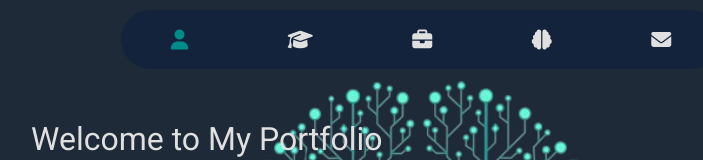
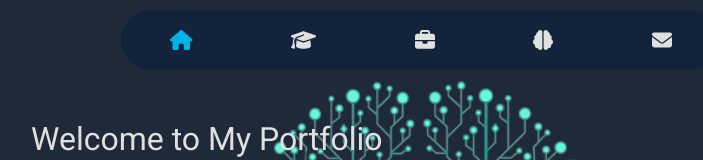
Before and after one commit to cgm-msdaungs/react-test, a React (Create React App) app: page / in a window 1280 px wide. Shown: the top 160 px of the page, without its empty margins (219-922 px from the left). Built offline with nearby package versions, Linux system fonts and the light colour scheme.

Commit message:
2024_08_30

```diff
--- a/package.json
+++ b/package.json
@@ -3,6 +3,11 @@
   "version": "0.1.0",
   "private": true,
   "dependencies": {
+    "@fortawesome/fontawesome-svg-core": "^6.6.0",
+    "@fortawesome/free-brands-svg-icons": "^6.6.0",
+    "@fortawesome/free-regular-svg-icons": "^6.6.0",
+    "@fortawesome/free-solid-svg-icons": "^6.6.0",
+    "@fortawesome/react-fontawesome": "^0.2.2",
     "@testing-library/jest-dom": "^5.17.0",
     "@testing-library/react": "^13.4.0",
     "@testing-library/user-event": "^13.5.0",
--- a/public/index.html
+++ b/public/index.html
@@ -11,7 +11,8 @@
     />
     <link rel="apple-touch-icon" href="%PUBLIC_URL%/images/icon.png" />
     <link rel="manifest" href="%PUBLIC_URL%/manifest.json" />
-    <link rel="stylesheet" href="https://cdnjs.cloudflare.com/ajax/libs/font-awesome/6.6.0/css/all.min.css"/>
+    <!-- CSS -->
+    <!-- <link rel="stylesheet" href="%PUBLIC_URL%/libs/fontawsome.min.css" /> -->
     <title>Van Lal Ruat</title>
   </head>
   <body>
--- a/src/App.css
+++ b/src/App.css
@@ -27,12 +27,12 @@
 
 /* Default Light Mode Colors */
 :root {
-  --background-color: rgb(30, 42, 56);
+  --background-color: #1e2a38;
   --text-color: #E0E0E0;
   --text-light-color: #bdc3c7;
-  --border-color: #00B3E6;
+  --border-color: #008B8B;
   --button-hover-color: #66D9FF;
-  --button-active-color: #008B8B;
+  --button-active-color: #00B3E6;
   --navbar-color: #14233C;
 }
 
@@ -84,6 +84,21 @@ nav ul li:hover {
   transition: all .3s;
 }
 
+.icon path{
+  transition: box-shadow 0.3s ease-in-out;
+  -webkit-transition: box-shadow 0.3s ease-in-out;
+  -moz-transition: box-shadow 0.3s ease-in-out;
+  -ms-transition: box-shadow 0.3s ease-in-out;
+  -o-transition: box-shadow 0.3s ease-in-out;
+}
+
+.icon:hover {
+  color: var(--button-hover-color);
+  transition: all .3s;
+  box-shadow: 0 0 15px rgba(255, 255, 255, 0.8); /* Adjust the color and intensity as needed */
+  color: #ffffff; /* Optional: Change the icon color on hover */
+}
+
 nav ul li.active {
   color: var(--button-active-color);
   transition: all .3s;
--- a/src/App.js
+++ b/src/App.js
@@ -1,4 +1,3 @@
-// src/App.js
 import React, { useState, useEffect } from 'react';
 import './App.css';
 import Home from './components/Home';
@@ -7,6 +6,9 @@ import Projects from './components/Projects';
 import Skills from './components/Skills';
 import Contact from './components/Contact';
 import Footer from './components/Footer';
+import { FontAwesomeIcon } from '@fortawesome/react-fontawesome';
+import { faHome, faGraduationCap, faBrain, faBriefcase, faEnvelope } from '@fortawesome/free-solid-svg-icons';
+
 
 function App() {
     const [activeSection, setActiveSection] = useState('home');
@@ -69,31 +71,31 @@ function App() {
                             className={activeSection === 'home' ? 'active' : ''}
                             onClick={() => scrollToSection('home')}
                         >
-                            <i className="fa-solid fa-user fa-lg"></i>
+                            <FontAwesomeIcon icon={faHome} size="lg" className='icon'/>
                         </li>
                         <li
                             className={activeSection === 'about' ? 'active' : ''}
                             onClick={() => scrollToSection('about')}
                         >
-                            <i className="fa-solid fa-graduation-cap fa-lg"></i>
+                            <FontAwesomeIcon icon={faGraduationCap} size="lg" />
                         </li>
                         <li
                             className={activeSection === 'projects' ? 'active' : ''}
                             onClick={() => scrollToSection('projects')}
                         >
-                            <i className="fa-solid fa-briefcase fa-lg"></i>
+                            <FontAwesomeIcon icon={faBriefcase} size="lg" />
                         </li>
                         <li
                             className={activeSection === 'skills' ? 'active' : ''}
                             onClick={() => scrollToSection('skills')}
                         >
-                            <i className="fa-solid fa-brain fa-lg"></i>
+                            <FontAwesomeIcon icon={faBrain} size="lg" />
                         </li>
                         <li
                             className={activeSection === 'contact' ? 'active' : ''}
                             onClick={() => scrollToSection('contact')}
                         >
-                            <i className="fa-sharp fa-solid fa-envelope fa-lg"></i>
+                            <FontAwesomeIcon icon={faEnvelope} size="lg" />
                         </li>
                     </ul>
                 </nav>
```
Also changed, not shown: 1 other file (tests, documents, lock files or other folders).
